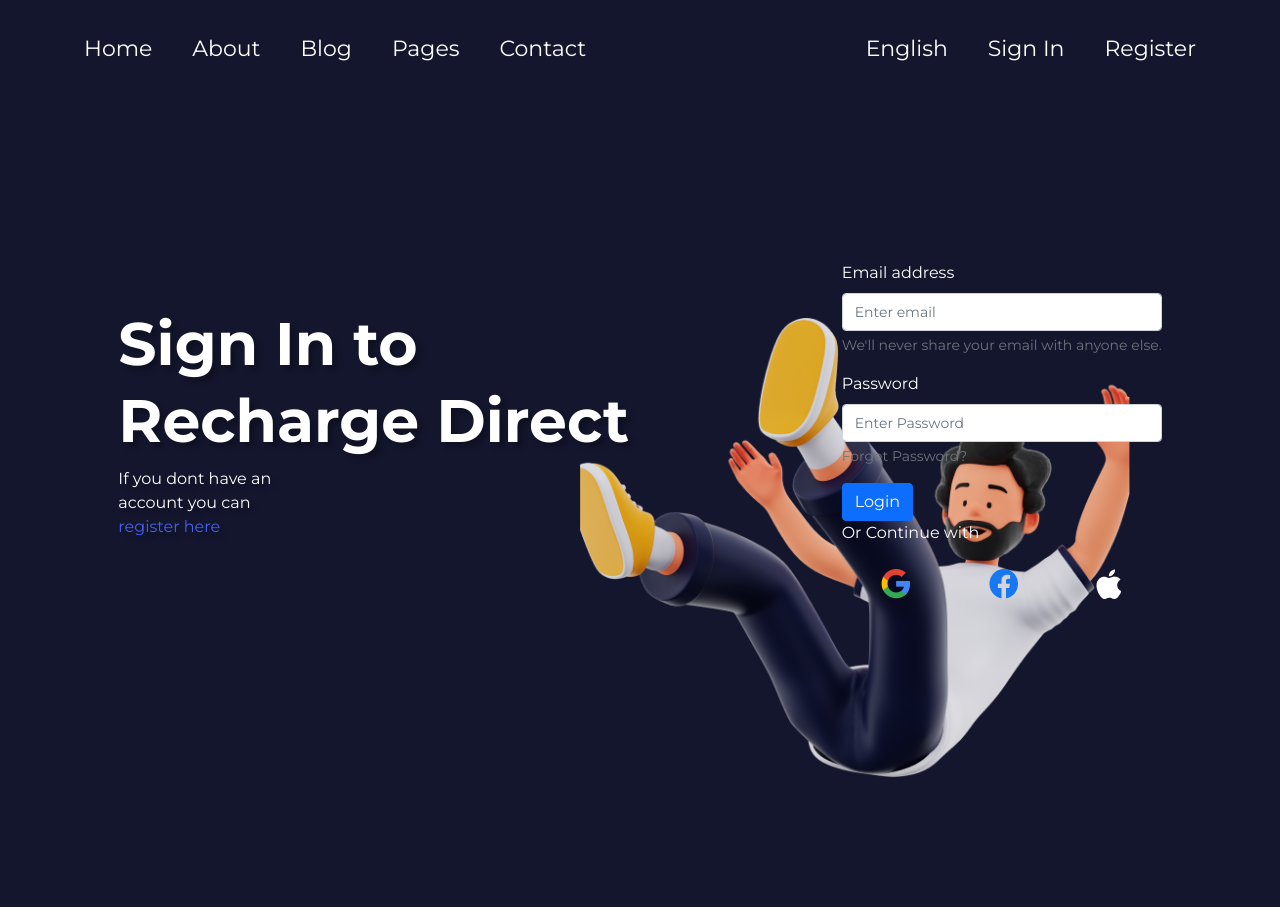
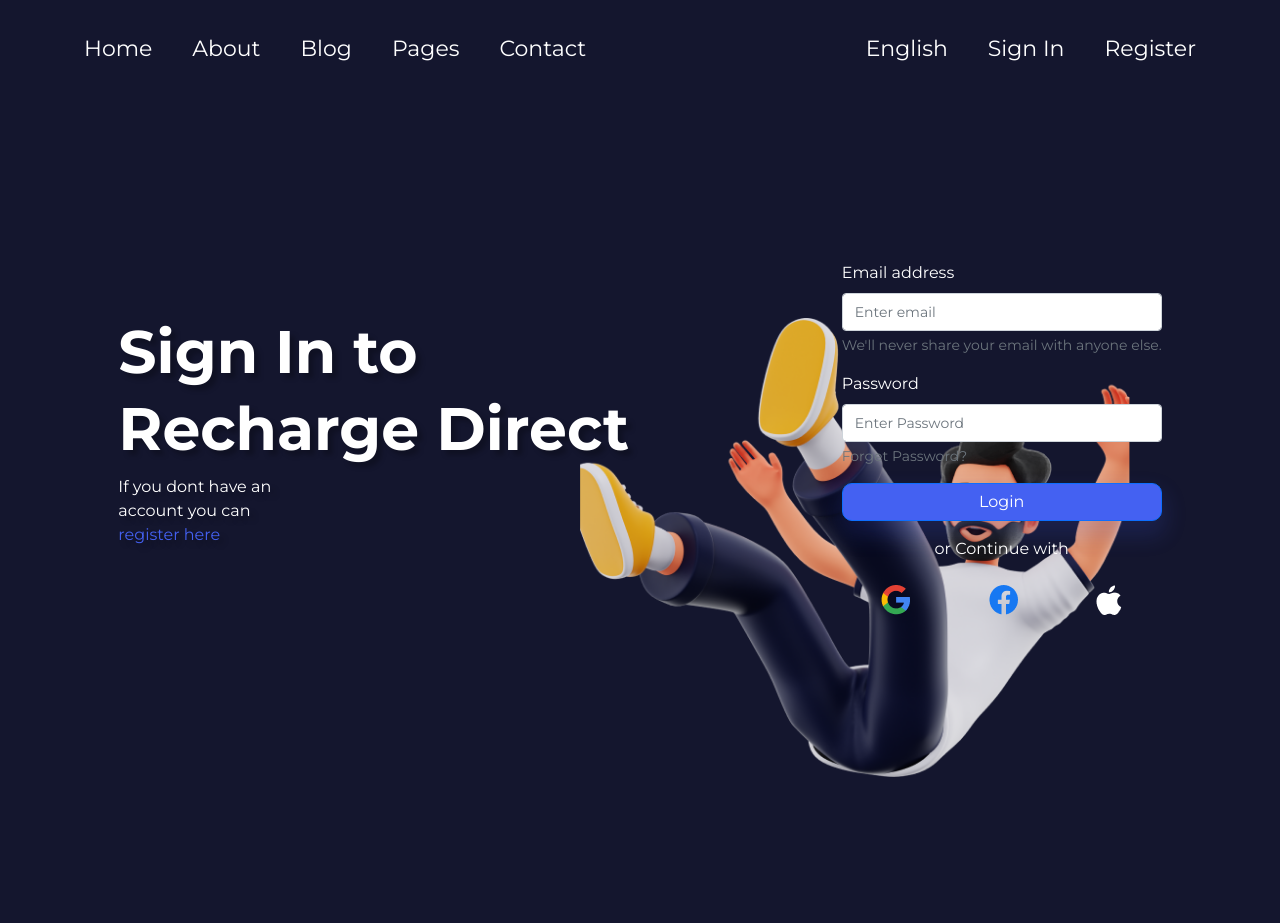
Before and after one commit to Abfahim21/mobile-recharge-landing-page, a plain HTML site: page index.html in a window 1280 px wide. Drawn offline with Linux system fonts and the light colour scheme; a web font is replaced by a local one.

Commit message:
form flexing

```diff
--- a/css/style.css
+++ b/css/style.css
@@ -4,7 +4,6 @@
     box-sizing: border-box;
     font-family: Montserrat, sans-serif;
 }
-
 a.nav-link {
     font-size: 22px;
 }
@@ -43,4 +42,11 @@ span.register {
 input::placeholder {
     color: #999;
     font-size: 14px;
-  }
+}
+button.btn.btn-primary {
+    width: 100%;
+    color: white;
+    background-color: #4461F2;
+    border-radius: 10px;
+    box-shadow: 0px 12px 21px 4px rgba(68, 97, 242, 0.15);
+}
--- a/index.html
+++ b/index.html
@@ -67,8 +67,8 @@
                   <input type="password" class="form-control" id="password" placeholder="Enter Password">
                   <div id="passwordHelp" class="form-text">Forget Password?</div>
                 </div>
-                <button type="submit" class="btn btn-primary">Login</button>
-                <div>Or Continue with</div> <br>
+                <button type="submit" class="btn btn-primary mb-3">Login</button>
+                <div class="text-center">or Continue with</div><br>
                 <div class="icons d-flex flex-row justify-content-around">
                     <div class="icon1">
                         <img src="./images/google.png" alt="">
```
